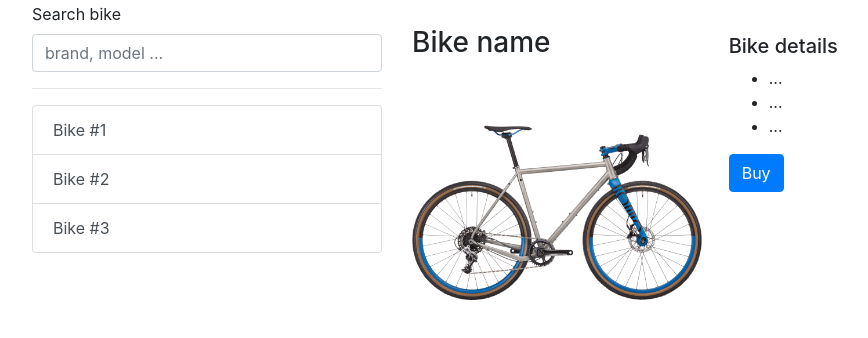
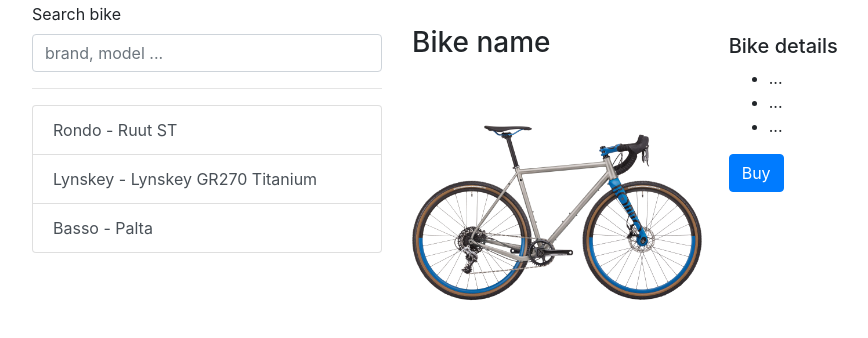
Before and after one commit to kashapov/bikes-store, a plain HTML site: page index.html in a window 1280 px wide. Shown: the part 118-456 px from the top of the page, without its empty margins (53-921 px from the left). Drawn offline with nearby package versions, Linux system fonts and the light colour scheme.

Commit message:
feat: add bikes state & render bikes list

```diff
--- /dev/null
+++ b/components/app.js
@@ -0,0 +1,28 @@
+createBike = (id, brand, model, year, price, image) => ({
+  id,
+  brand,
+  model,
+  year,
+  price,
+  image
+});
+
+const bikes = [
+  createBike(1, "Rondo", "Ruut ST", 2019, 1000, "assets/images/rondo-ruut.jpg"),
+  createBike(
+    1,
+    "Lynskey",
+    "Lynskey GR270 Titanium",
+    2019,
+    2000,
+    "assets/images/Lynskey-GR270-Titanium.jpg"
+  ),
+  createBike(1, "Basso", " Palta", 2019, 1500, "assets/images/basso-palta.jpg")
+];
+
+new Vue({
+  el: "#app",
+  data: {
+    bikes
+  }
+});
--- a/index.html
+++ b/index.html
@@ -13,7 +13,7 @@
     <title>Bikes Store on Vue.js</title>
   </head>
   <body>
-    <div class="container pt-5">
+    <div id="app" class="container pt-5">
       <div class="row mb-3">
         <div class="col"><h1>Bikes Store App</h1></div>
       </div>
@@ -30,14 +30,11 @@
           </div>
           <hr />
           <ul class="list-group">
-            <li class="list-group-item list-group-item-action pointer">
-              Bike #1
-            </li>
-            <li class="list-group-item list-group-item-action pointer">
-              Bike #2
-            </li>
-            <li class="list-group-item list-group-item-action pointer">
-              Bike #3
+            <li
+              v-for="bike of bikes"
+              class="list-group-item list-group-item-action pointer"
+            >
+              {{ bike.brand }} - {{ bike.model }}
             </li>
           </ul>
         </div>
@@ -64,5 +61,7 @@
         </div>
       </div>
     </div>
+    <script src="https://cdn.jsdelivr.net/npm/vue/dist/vue.js"></script>
+    <script src="components/app.js"></script>
   </body>
 </html>
```
Also changed, not shown: assets/images/Lynskey-GR270-Titanium.jpg (added), assets/images/basso-palta.jpg (added).
